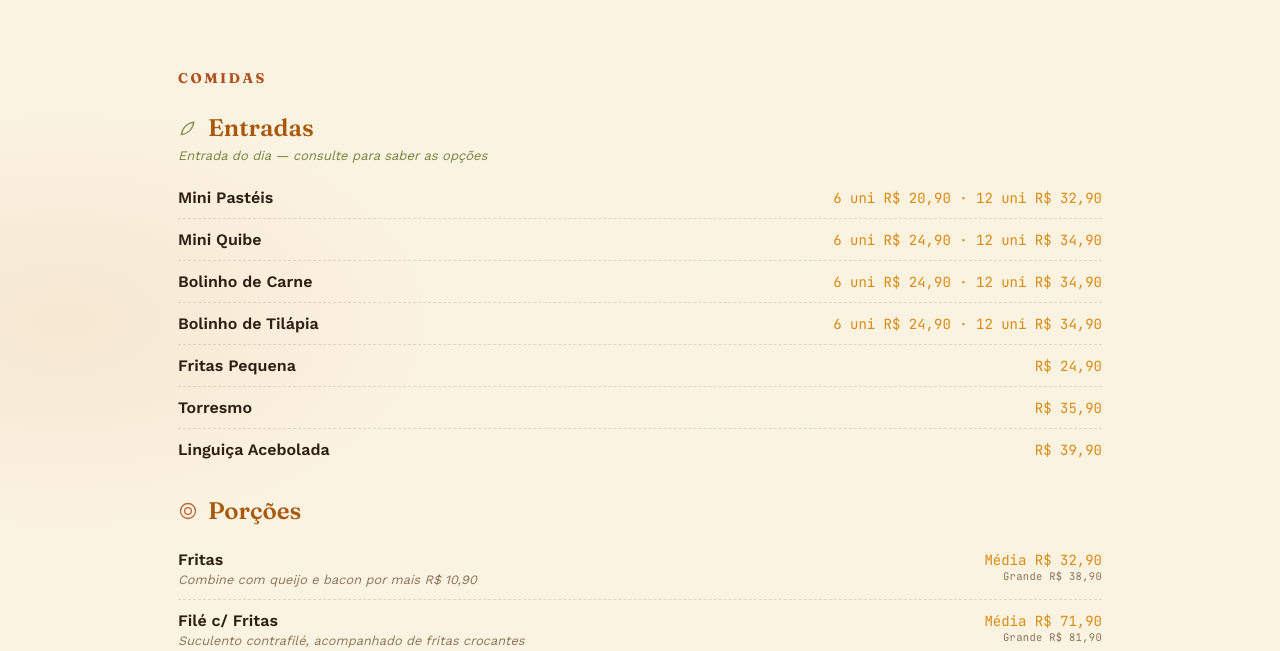
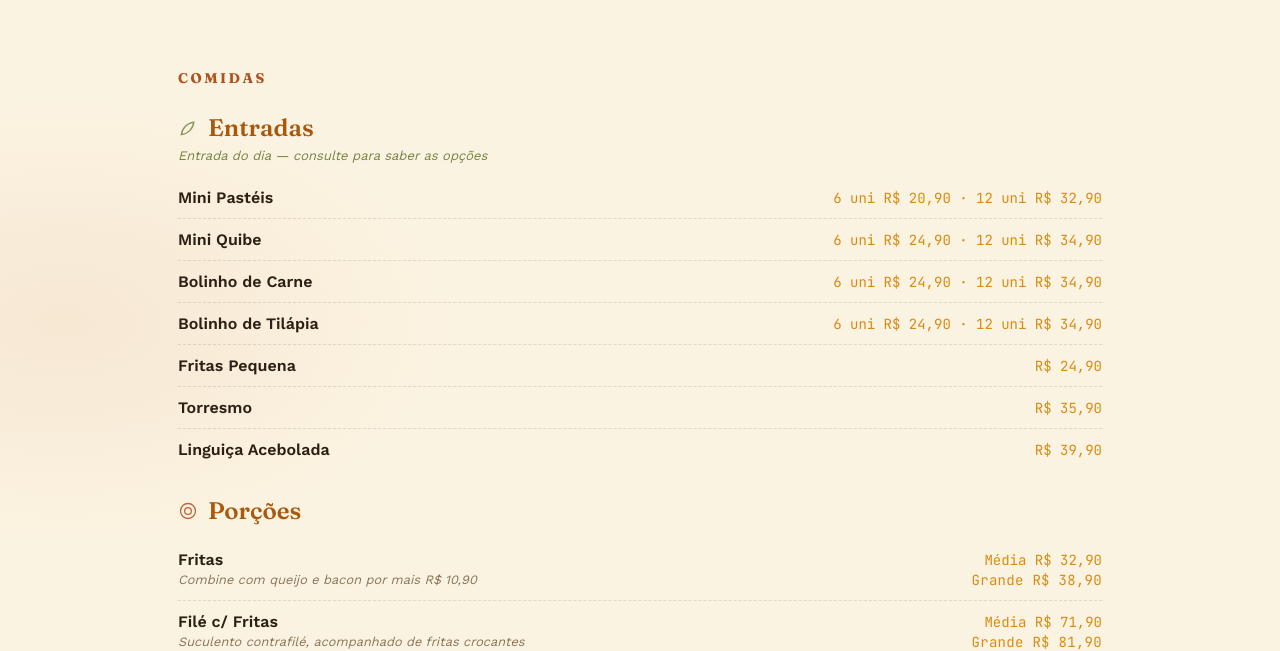
Before and after one commit to addictgmr13/cardapio-recanto-do-luar, a plain HTML site: page index.html in a window 1280 px wide. Shown: the part 304-955 px from the top of the page. Drawn offline with nearby package versions, Linux system fonts and the light colour scheme.

Commit message:
Add files via upload

```diff
--- a/index.html
+++ b/index.html
@@ -218,10 +218,11 @@
   }
   .item-price small{
     display:block;
-    font-size:10.5px;
-    color:var(--muted);
+    font-size:14px;
+    color:var(--moon);
     font-weight:400;
     letter-spacing:0.3px;
+    margin-top:2px;
   }
   .item.highlight{
     background:linear-gradient(90deg, rgba(193,98,45,0.14), transparent);
@@ -232,6 +233,7 @@
     border:1px solid rgba(193,98,45,0.35);
   }
   .item.highlight .item-price{color:var(--ember-bright); font-size:16px;}
+  .item.highlight .item-price small{font-size:16px; color:var(--ember-bright);}
 
   .no-results{
     text-align:center;
```
